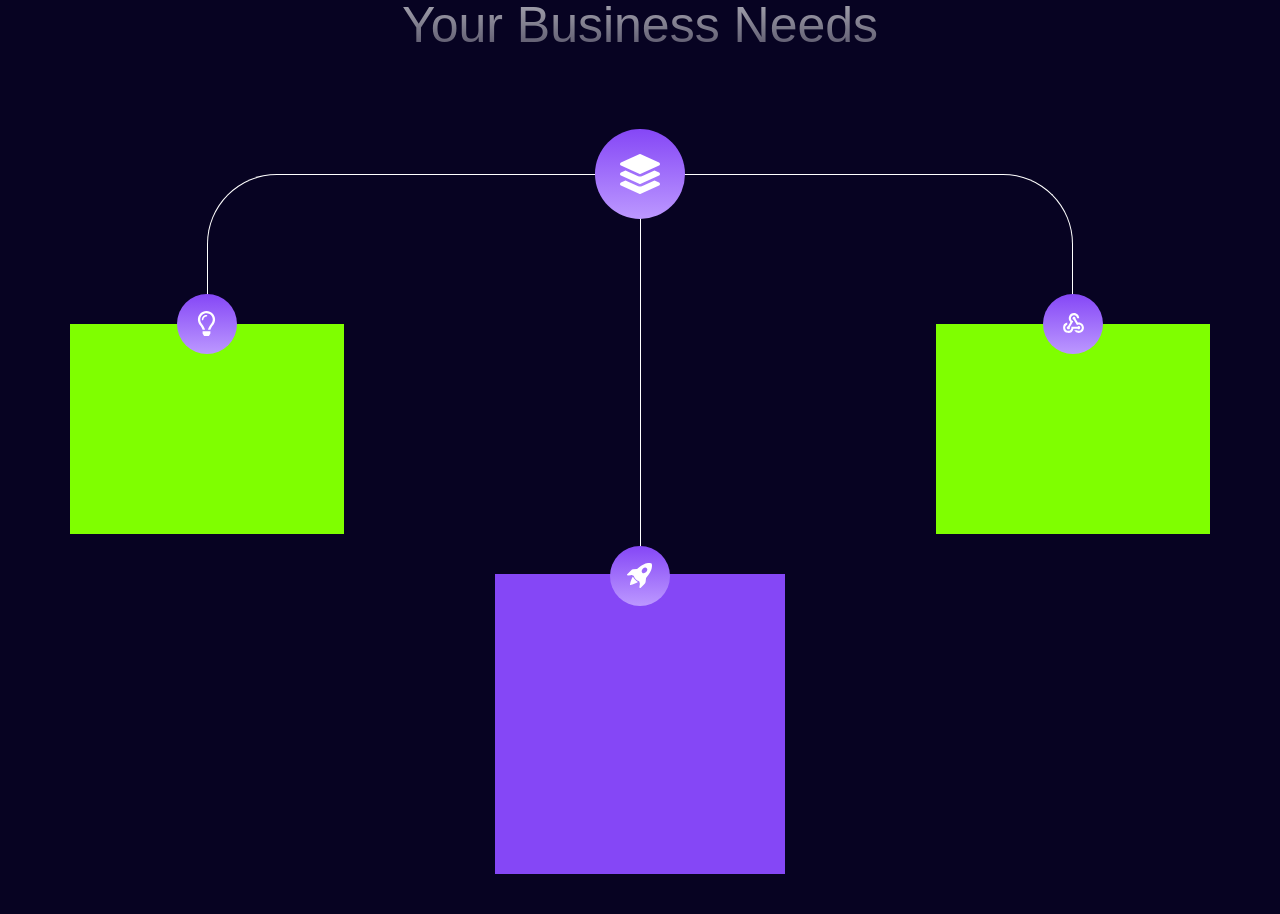
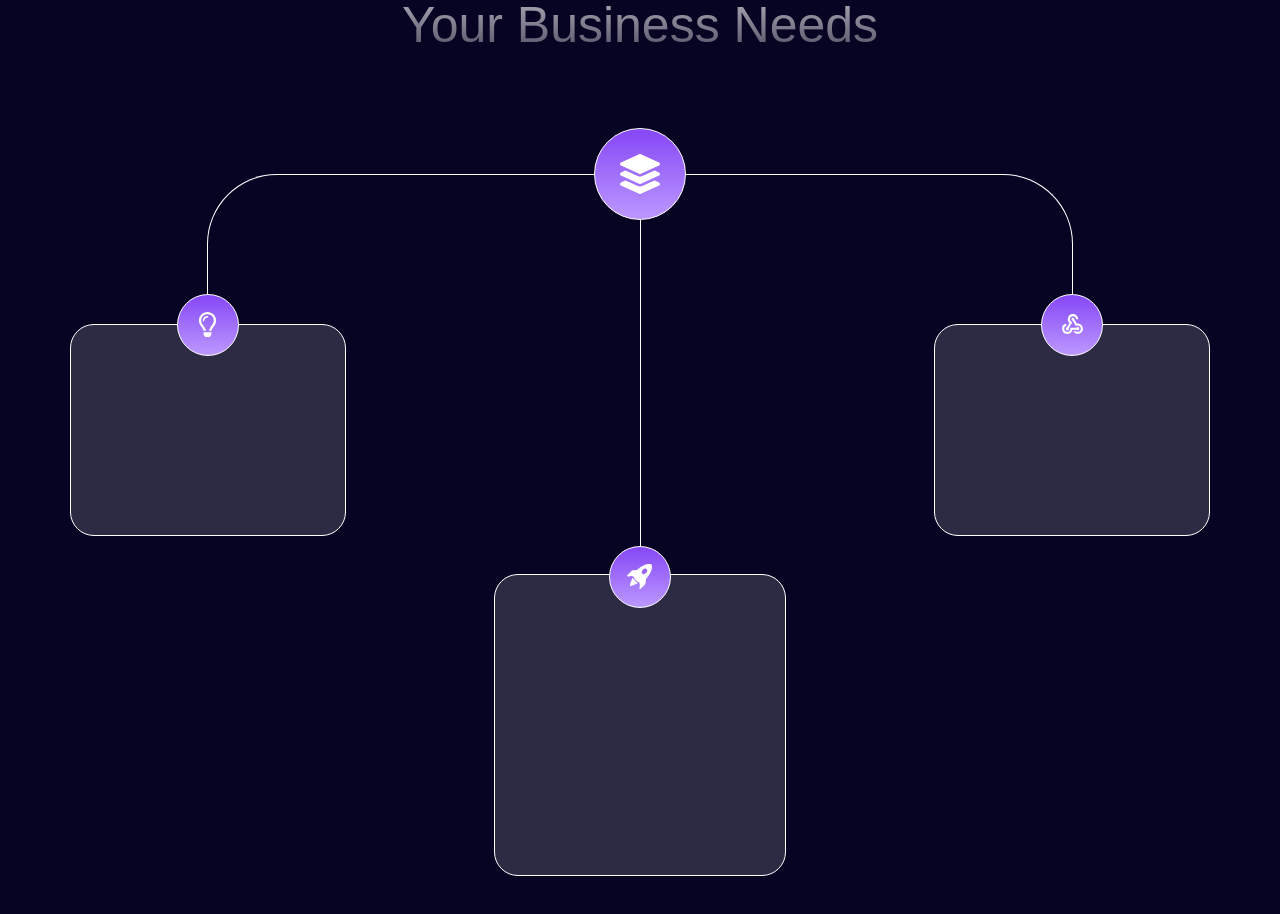
Before and after one commit to Vitalina-Korchova/landing-page, a React (Vite) app: page / in a window 1280 px wide. Shown: the part 960-1874 px from the top of the page. Built offline with nearby package versions, Linux system fonts and the light colour scheme; a web font is replaced by a local one.

Commit message:
update  benefits section

```diff
--- a/src/styles/partials/benefits-section.scss
+++ b/src/styles/partials/benefits-section.scss
@@ -63,6 +63,7 @@
           justify-content: center;
           border-radius: 50%;
           z-index: 2;
+          border: 1px solid white;
         }
       }
 
@@ -88,7 +89,9 @@
       div {
         width: 24%;
         height: 210px;
-        background-color: chartreuse;
+        background-color: #ffffff27;
+        border-radius: 24px;
+        border: 1px solid white;
       }
     }
 
@@ -132,6 +135,7 @@
             z-index: 2;
             position: absolute;
             left: -30px;
+            border: 1px solid white;
           }
           .circle-technologies {
             background: #8547f6;
@@ -151,6 +155,7 @@
             z-index: 2;
             position: absolute;
             right: -30px;
+            border: 1px solid white;
           }
         }
 
@@ -174,6 +179,7 @@
             height: 30px;
             width: 30px;
             z-index: 2;
+            border: 1px solid white;
           }
         }
       }
@@ -184,7 +190,10 @@
           margin: auto;
           width: 290px;
           height: 300px;
-          background-color: #8547f6;
+
+          background-color: #ffffff27;
+          border-radius: 24px;
+          border: 1px solid white;
         }
       }
     }
```
